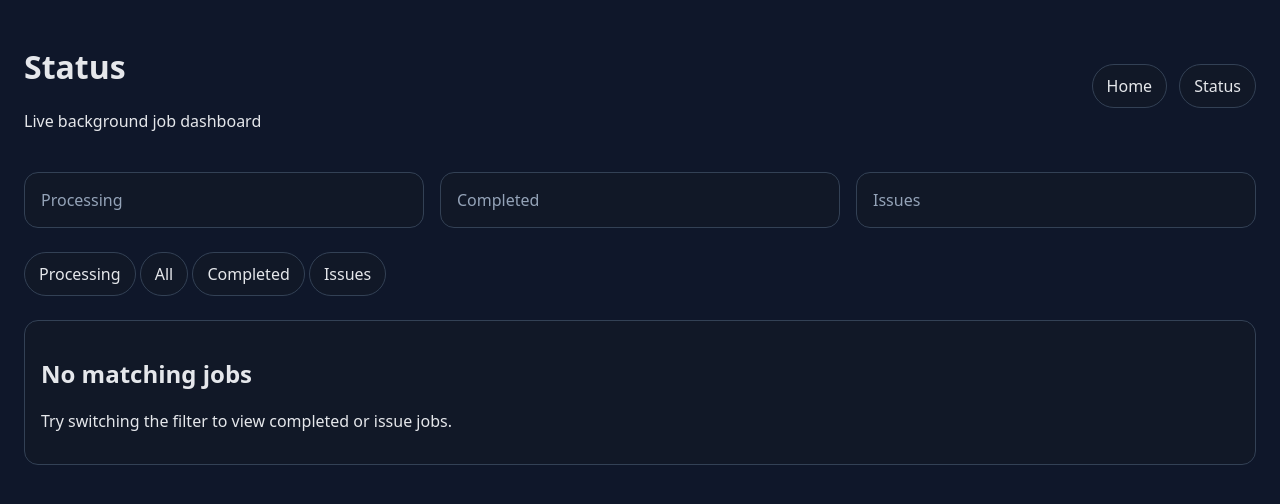
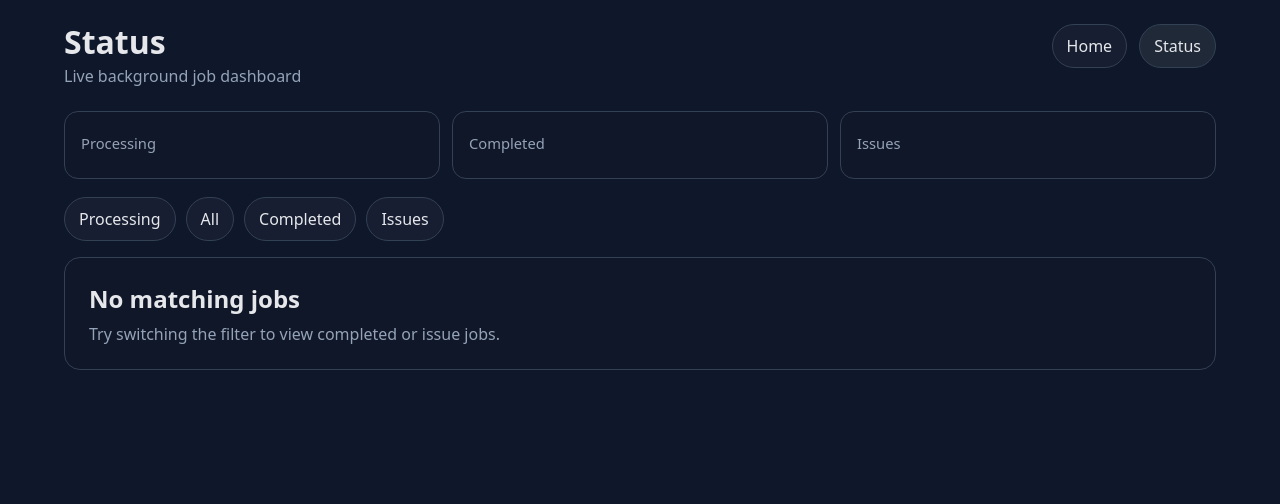
Before and after one commit to MikeSterry/YouTube-Plex-Importer, a Flask app: template app/templates/status.html in a window 1280 px wide. Shown: the top 504 px of the page. Run offline with Flask 3, Linux system fonts and the light colour scheme; the template is opened without the code that fills it, so the values that code supplies are empty; parts of the project's set-up code (start-up, migrations or seed data) failed here and were passed over.

Commit message:
more stylesheet fixes

```diff
--- a/app/static/css/site.css
+++ b/app/static/css/site.css
@@ -22,14 +26,24 @@
   box-sizing: border-box;
 }
 
+html,
 body {
   margin: 0;
-  font-family: system-ui, sans-serif;
+  padding: 0;
+}
+
+body {
+  font-family: system-ui, -apple-system, BlinkMacSystemFont, "Segoe UI", sans-serif;
   background: var(--bg);
   color: var(--text);
 }
 
+a {
+  color: inherit;
+}
+
 .page-shell {
+  width: 100%;
   max-width: 1200px;
   margin: 0 auto;
   padding: 24px;
@@ -46,6 +60,7 @@ body {
 .page-header h1 {
   margin: 0 0 6px;
   font-size: 2rem;
+  line-height: 1.1;
 }
 
 .page-subtitle {
@@ -53,8 +68,7 @@ body {
   color: var(--muted);
 }
 
-.page-nav,
-.top-nav {
+.page-nav {
   display: flex;
   gap: 12px;
   flex-wrap: wrap;
@@ -63,12 +77,19 @@ body {
 .nav-button {
   display: inline-flex;
   align-items: center;
+  justify-content: center;
+  min-height: 40px;
   padding: 10px 14px;
   border-radius: 999px;
   border: 1px solid var(--border);
   color: var(--text);
   text-decoration: none;
-  background: var(--panel);
+  background: rgba(255, 255, 255, 0.03);
+  transition: background 0.15s ease, border-color 0.15s ease;
+}
+
+.nav-button:hover {
+  background: rgba(255, 255, 255, 0.06);
 }
 
 .nav-button.is-active {
--- a/app/static/css/status.css
+++ b/app/static/css/status.css
@@ -1,150 +1,111 @@
-:root {
-  --bg: #0f172a;
-  --panel: #111827;
-  --panel-2: #1f2937;
-  --text: #e5e7eb;
-  --muted: #94a3b8;
-  --border: #334155;
-
-  --info-bg: rgba(59, 130, 246, 0.16);
-  --info-text: #93c5fd;
-
-  --success-bg: rgba(34, 197, 94, 0.16);
-  --success-text: #86efac;
-
-  --danger-bg: rgba(239, 68, 68, 0.16);
-  --danger-text: #fca5a5;
-
-  --neutral-bg: rgba(148, 163, 184, 0.16);
-  --neutral-text: #cbd5e1;
+.summary-cards {
+  display: grid;
+  grid-template-columns: repeat(3, minmax(0, 1fr));
+  gap: 12px;
+  margin-bottom: 18px;
 }
 
-body {
-  background: var(--bg);
-  color: var(--text);
-  margin: 0;
-  font-family: system-ui, sans-serif;
-  padding: 24px;
+.summary-card {
+  background: rgba(17, 24, 39, 0.72);
+  border: 1px solid var(--border);
+  border-radius: 14px;
+  padding: 14px 16px;
+  min-height: 68px;
+  display: flex;
+  flex-direction: column;
+  justify-content: center;
 }
 
-.top-nav,
-.page-header,
-.summary-cards,
-.status-filters,
-.job-group {
-  margin-bottom: 24px;
+.summary-label {
+  color: var(--muted);
+  font-size: 0.92rem;
+  margin-bottom: 4px;
 }
 
-.top-nav,
-.page-header,
-.job-group-header,
-.job-card-top,
-.page-nav {
+.status-filters {
   display: flex;
-  gap: 12px;
+  gap: 10px;
+  flex-wrap: wrap;
+  margin-bottom: 16px;
 }
 
-.page-header,
-.job-group-header,
-.job-card-top {
-  justify-content: space-between;
-  align-items: center;
-}
-
-.summary-cards,
-.job-grid {
-  display: grid;
-  gap: 16px;
-}
-
-.summary-cards {
-  grid-template-columns: repeat(auto-fit, minmax(160px, 1fr));
-}
-
-.job-grid {
-  grid-template-columns: repeat(auto-fit, minmax(320px, 1fr));
-}
-
-.summary-card,
-.job-card,
-.job-group,
-.empty-state {
-  background: var(--panel);
-  border: 1px solid var(--border);
-  border-radius: 14px;
-  padding: 16px;
-}
-
-.nav-button,
 .filter-chip {
   display: inline-flex;
   align-items: center;
+  justify-content: center;
+  min-height: 40px;
   padding: 10px 14px;
   border-radius: 999px;
   border: 1px solid var(--border);
   color: var(--text);
   text-decoration: none;
-  background: var(--panel);
+  background: rgba(255, 255, 255, 0.03);
+  transition: background 0.15s ease, border-color 0.15s ease;
+}
+
+.filter-chip:hover {
+  background: rgba(255, 255, 255, 0.06);
 }
 
 .filter-chip.is-active {
   background: var(--panel-2);
 }
 
-.status-pill {
-  display: inline-flex;
-  align-items: center;
-  border-radius: 999px;
-  padding: 6px 10px;
-  font-size: 0.875rem;
-  font-weight: 700;
-  text-transform: capitalize;
+.job-group {
+  background: rgba(17, 24, 39, 0.72);
+  border: 1px solid var(--border);
+  border-radius: 16px;
+  padding: 12px;
+  margin-bottom: 18px;
 }
 
-.status-started,
-.status-queued,
-.status-deferred,
-.status-scheduled {
-  background: var(--info-bg);
-  color: var(--info-text);
+.job-group-header {
+  display: flex;
+  justify-content: space-between;
+  align-items: center;
+  gap: 12px;
+  padding: 8px 4px 14px;
 }
 
-.status-finished {
-  background: var(--success-bg);
-  color: var(--success-text);
+.job-group-header h2 {
+  margin: 0;
+  font-size: 1.15rem;
 }
 
-.status-failed,
-.status-stopped,
-.status-canceled {
-  background: var(--danger-bg);
-  color: var(--danger-text);
+.job-group-count {
+  color: var(--muted);
+  font-size: 0.92rem;
 }
 
-.status-unknown {
-  background: var(--neutral-bg);
-  color: var(--neutral-text);
+.job-grid {
+  display: grid;
+  grid-template-columns: 1fr;
+  gap: 12px;
 }
 
-.job-id,
-.summary-label,
-.job-meta dt,
-.job-group-count {
+.empty-state {
+  background: rgba(17, 24, 39, 0.72);
+  border: 1px solid var(--border);
+  border-radius: 16px;
+  padding: 24px;
+}
+
+.empty-state h2 {
+  margin: 0 0 8px;
+}
+
+.empty-state p {
+  margin: 0;
   color: var(--muted);
 }
 
-.job-meta {
-  display: grid;
-  grid-template-columns: repeat(2, minmax(0, 1fr));
-  gap: 12px;
-  margin-top: 16px;
+@media (max-width: 900px) {
+  .summary-cards {
+    grid-template-columns: 1fr;
+  }
+
+  .job-group-header {
+    flex-direction: column;
+    align-items: flex-start;
+  }
 }
-
-.job-meta dt {
-  font-size: 0.8rem;
-  margin-bottom: 4px;
-}
-
-.job-meta dd {
-  margin: 0;
-}
--- a/app/templates/status.html
+++ b/app/templates/status.html
@@ -4,6 +4,7 @@
   <meta charset="utf-8">
   <title>Status - YouTube Plex Importer</title>
   <meta name="viewport" content="width=device-width, initial-scale=1">
+  <link rel="stylesheet" href="{{ url_for('static', filename='css/site.css') }}">
   <link rel="stylesheet" href="{{ url_for('static', filename='css/status.css') }}">
 </head>
 <body>
```
Also changed, not shown: other parts of app/static/css/site.css (+60 -14 lines).
